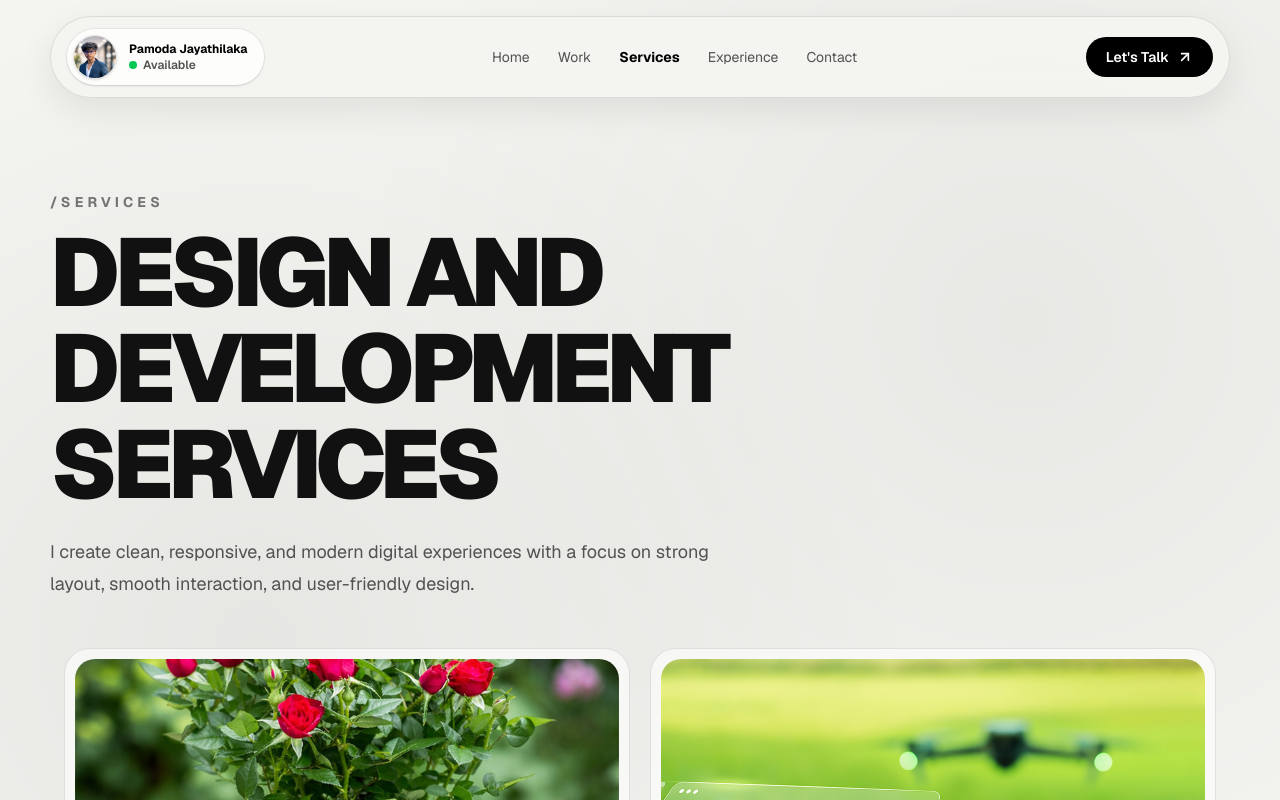
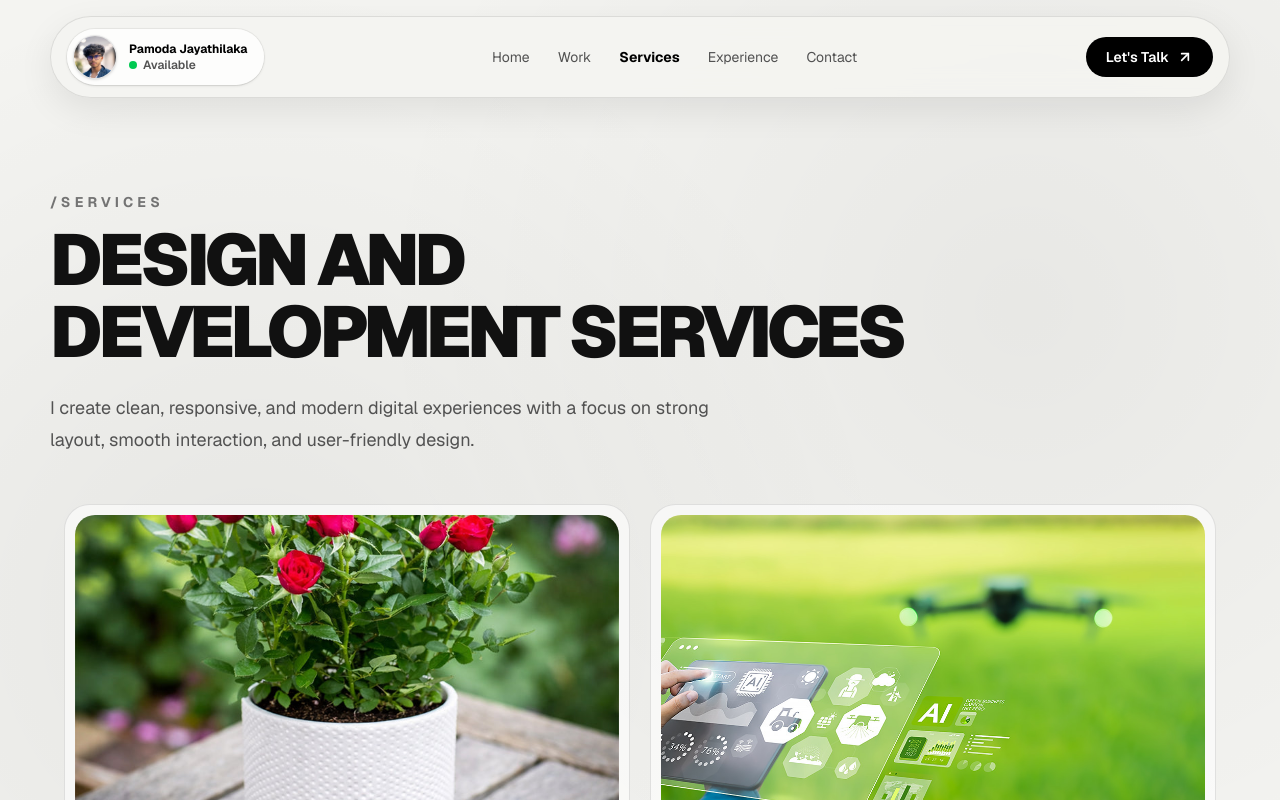
Before and after one commit to pamoda2004/Portfolio_NextJs, a Next.js app: page /services in a window 1280 px wide. Shown: the top 800 px of the page. Built offline with nearby package versions, Linux system fonts and the light colour scheme.

Commit message:
update files

```diff
--- a/app/contact/page.tsx
+++ b/app/contact/page.tsx
@@ -19,7 +19,7 @@ export default function ContactPage() {
               /Contact
             </p>
 
-            <h1 className="max-w-5xl text-[clamp(2.55rem,11vw,4.8rem)] font-black uppercase leading-[0.98] tracking-[-0.04em] sm:text-[clamp(3.2rem,9vw,6rem)] md:text-8xl md:leading-none md:tracking-[-0.06em]">
+            <h1 className="max-w-5xl text-[clamp(2.55rem,11vw,4.8rem)] font-black uppercase leading-[0.98] tracking-[-0.04em] sm:text-[clamp(3.2rem,9vw,6rem)] md:text-7xl md:leading-none md:tracking-[-0.06em]">
               Let&apos;s build something great
             </h1>
 
--- a/app/experience/page.tsx
+++ b/app/experience/page.tsx
@@ -16,7 +16,7 @@ export default function ExperiencePage() {
             /Experience
           </p>
 
-          <h1 className="max-w-5xl text-[clamp(2.55rem,11vw,4.8rem)] font-black uppercase leading-[0.98] tracking-[-0.04em] sm:text-[clamp(3.2rem,9vw,6rem)] md:text-8xl md:leading-none md:tracking-[-0.06em]">
+          <h1 className="max-w-4xl text-[clamp(2.55rem,11vw,4.8rem)] font-black uppercase leading-[0.98] tracking-[-0.04em] sm:text-[clamp(3.2rem,9vw,6rem)] md:text-7xl md:leading-none md:tracking-[-0.06em]">
             Learning by building real projects
           </h1>
 
--- a/app/services/page.tsx
+++ b/app/services/page.tsx
@@ -18,7 +18,7 @@ export default function ServicesPage() {
             /Services
           </p>
 
-          <h1 className="max-w-5xl text-[clamp(2.55rem,11vw,4.8rem)] font-black uppercase leading-[0.98] tracking-[-0.04em] sm:text-[clamp(3.2rem,9vw,6rem)] md:text-8xl md:leading-none md:tracking-[-0.06em]">
+          <h1 className="max-w-4xl text-[clamp(2.55rem,11vw,4.8rem)] font-black uppercase leading-[0.98] tracking-[-0.04em] sm:text-[clamp(3.2rem,9vw,6rem)] md:text-7xl md:leading-none md:tracking-[-0.06em]">
             Design and development services
           </h1>
 
--- a/components/Header.tsx
+++ b/components/Header.tsx
@@ -43,7 +43,7 @@ export default function Header() {
         <div className="flex items-center gap-2 rounded-full bg-white/80 py-1.5 pl-1.5 pr-3 text-sm font-semibold shadow-sm ring-1 ring-black/5 sm:gap-3 sm:pr-4">
           <span className="relative grid h-10 w-10 shrink-0 place-items-center overflow-hidden rounded-full border border-black/10 bg-white shadow-sm sm:h-11 sm:w-11">
             <Image
-              src="/images/profile.png"
+              src="/images/pro.jpeg"
               alt="Pamoda Jayathilaka"
               width={56}
               height={56}
@@ -123,10 +123,10 @@ export default function Header() {
                 <div className="mb-3 flex items-center justify-between border-b border-black/10 px-2 pb-3">
                   <div className="flex items-center gap-3">
                     <Image
-                      src="/images/profile.png"
+                      src="/images/pro.jpeg"
                       alt="Pamoda Jayathilaka"
-                      width={44}
-                      height={44}
+                      width={46}
+                      height={46}
                       className="h-11 w-11 rounded-full border border-black/10 object-cover object-center shadow-sm"
                     />
 
```
Also changed, not shown: public/images/Pro.jpeg (added).
